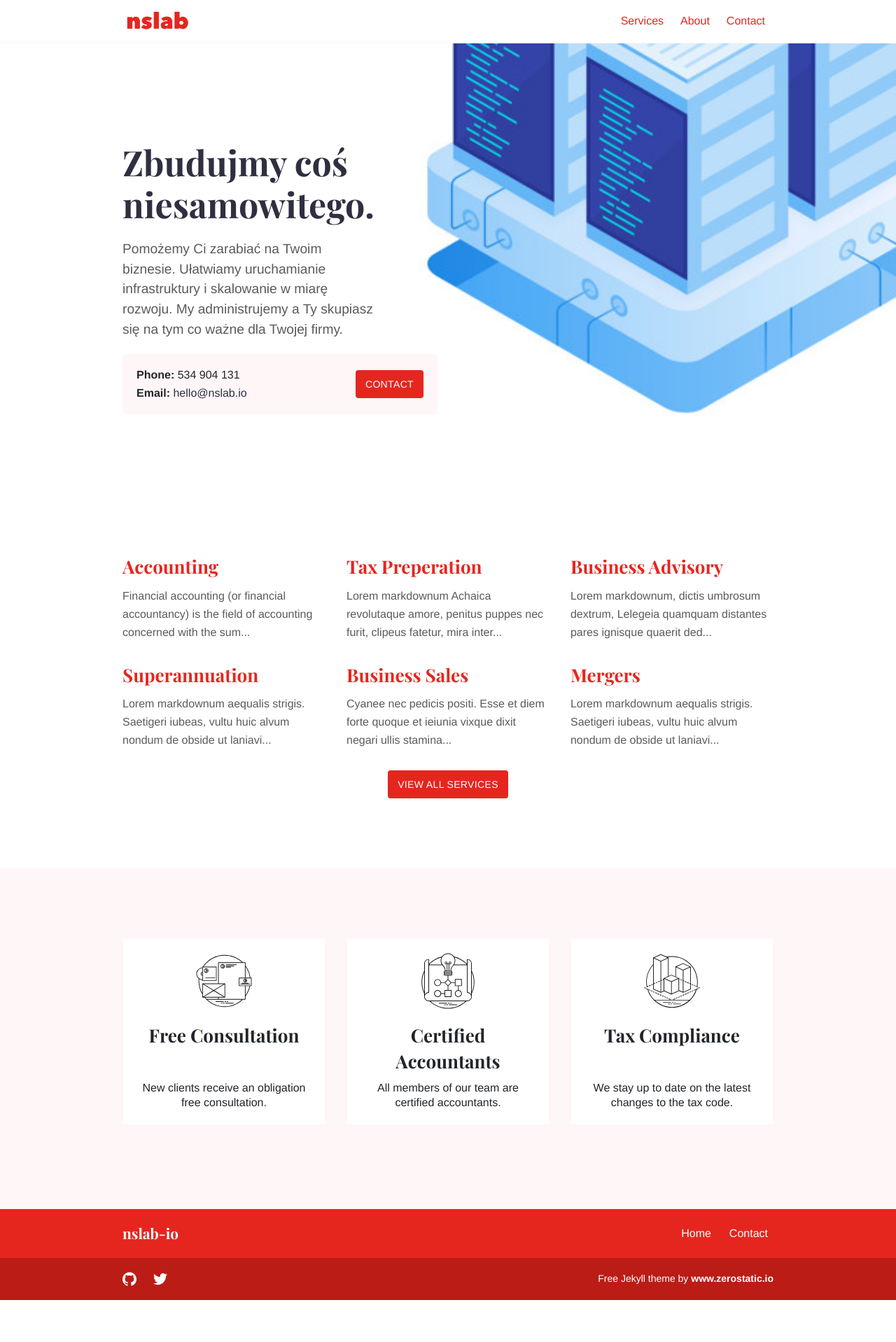
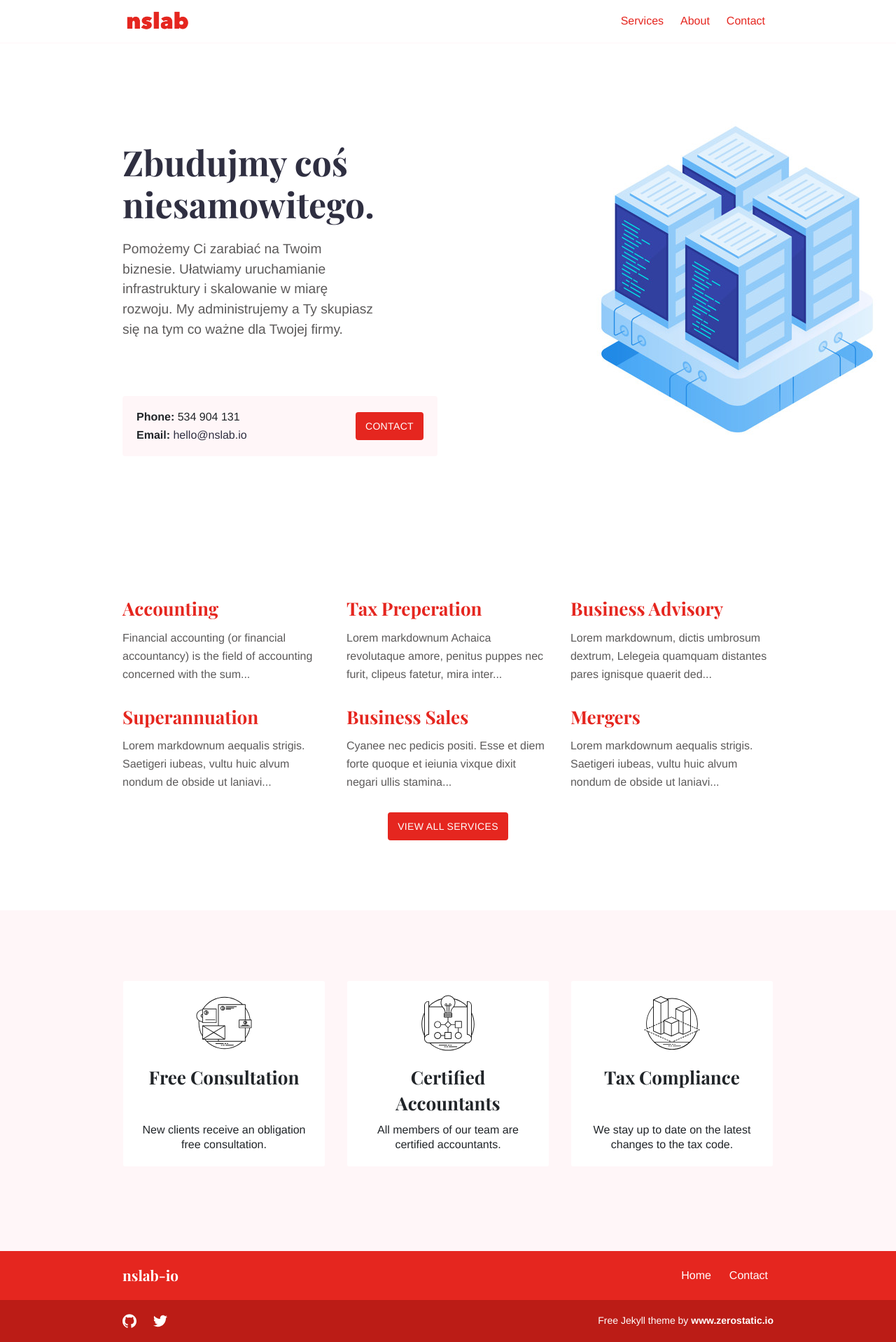
Before and after one commit to baddh911/baddh.xyz, a Jekyll site: the page built from index.md, in a window 1280 px wide. Shown: the whole page at 70% size. Built offline with Jekyll 4.4.1, drawn with Linux system fonts in a browser that asks for light colours; before the commit the page ends 1858 px from its top, so only the background shows below that.

Commit message:
uncommited changes - signed-off-by: baddh911 <baddh911>

```diff
--- a/_data/contact.yml
+++ b/_data/contact.yml
@@ -1,3 +1,3 @@
 email: 'hello@nslab.io'
 phone: '534 904 131'
-contact_button_link: 'contact'
+contact_button_link: 'Napisz do Nas!'
--- a/_sass/components/_call.scss
+++ b/_sass/components/_call.scss
@@ -10,6 +10,7 @@
   flex-direction: row;
   flex-wrap: wrap;
   z-index: 2;
+  margin-top: 5rem;
   @include media-breakpoint-up(sm) {
     align-items: center;
     flex-direction: row;
--- a/_sass/components/_intro-image.scss
+++ b/_sass/components/_intro-image.scss
@@ -12,19 +12,22 @@
   }
   @include media-breakpoint-up(md) {
     position: absolute;
-    bottom: -50px;
+    bottom: -40px;
     left: -50px;
-    width: 700px;
+    width: auto;
+    margin-left: 10rem;
   }
   @include media-breakpoint-up(lg) {
-    bottom: -60px;
+    bottom: -40px;
     left: -60px;
-    width: 800px;
+    width: auto;
+    margin-left: 10rem;
   }
   @include media-breakpoint-up(xl) {
-    bottom: -100px;
+    bottom: -40px;
     left: -70px;
-    width: 850px;
+    width: auto;
+    margin-left: 10rem;
   }
 }
 .intro-image-hide-mobile {
```
Also changed, not shown: images/illustrations/datacenter.png.
